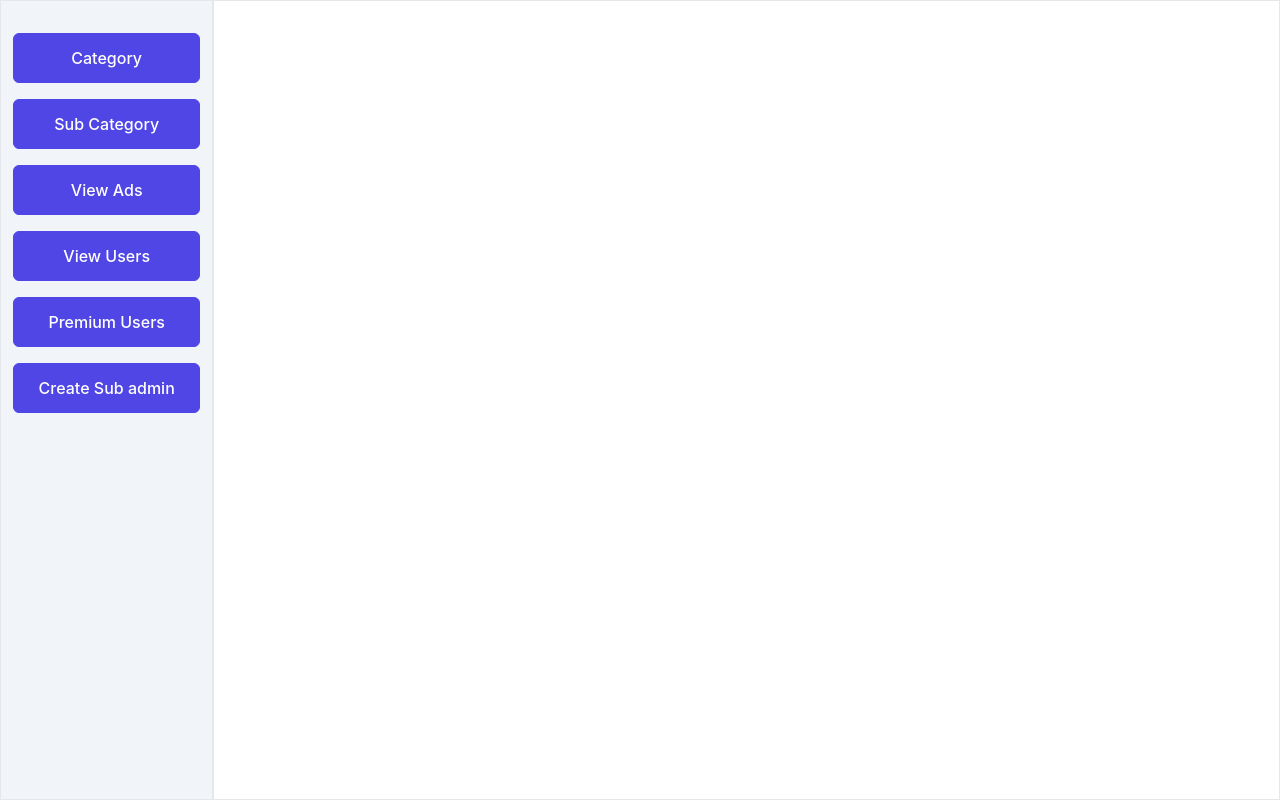
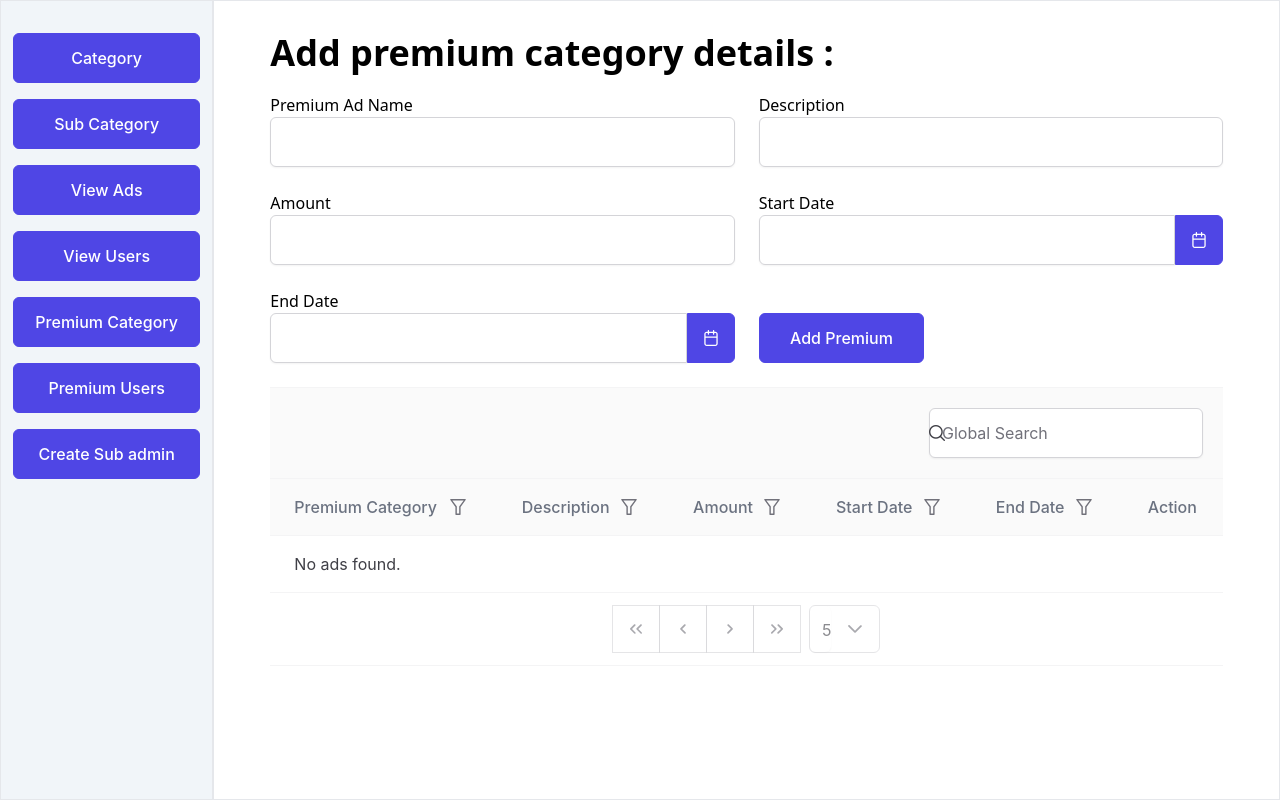
Before and after one commit to whyehtasam/classified-app, a React (Vite) app: page /premiumCategory in a window 1280 px wide. Built offline with nearby package versions, Linux system fonts and the light colour scheme; a web font is replaced by a local one.

Commit message:
Update routes and components, add PremiumCategoryTable, CreateSubAdmin, and UserViewDialog components

```diff
--- a/src/App.jsx
+++ b/src/App.jsx
@@ -11,6 +11,7 @@ import ManageAds from "./components/ManageAds";
 import ManageUsers from "./components/ManageUsers";
 import PremiumUserTable from "./components/PremiumUser";
 import CreateSubAdmin from "./components/CreateSubAdmin";
+import PremiumCategoryTable from "./components/PremiumCategory";
 
 function App() {
   return (
@@ -29,6 +30,7 @@ function App() {
               <Route path="/manageUsers" element={<ManageUsers/>} />
               <Route path="/managePremiumUsers" element={<PremiumUserTable/>} />
               <Route path="/createSubAdmin" element={<CreateSubAdmin/>} />
+              <Route path="/premiumCategory" element={<PremiumCategoryTable/>} />
             </Routes>
           </div>
         </div>
--- a/src/components/AdsTable.jsx
+++ b/src/components/AdsTable.jsx
@@ -151,6 +151,7 @@ export default function AdsTable() {
   globalFilterFields={["title", "category", "subCategory", "userEmail", "membership", "price", "status"]}
   header={header}
   emptyMessage="No ads found."
+
 >
         <Column field="title" header="Title" filter filterPlaceholder="Search by title" style={{ minWidth: "12rem" }} />
         <Column field="category" header="Category" filter filterPlaceholder="Search by category" style={{ minWidth: "12rem" }} />
--- a/src/components/CreateSubAdmin.jsx
+++ b/src/components/CreateSubAdmin.jsx
@@ -87,7 +87,8 @@ const CreateSubAdmin = () => {
 
   return (
     <div>
-      <h3>Create Sub-Admin</h3>
+       <h1 className="text-4xl font-semibold mb-5">Create Sub admin:</h1>
+
       <div className="flex space-x-4 my-8">
         <div className="flex-1">
           {/* <label htmlFor="username">User Name</label> */}
--- a/src/components/ManageAds.jsx
+++ b/src/components/ManageAds.jsx
@@ -3,6 +3,7 @@ import AdsTable from "./AdsTable";
 const ManageAds = () => {
   return (
     <section className="ads">
+       <h1 className="text-4xl font-semibold mb-5">View Ads details :</h1>
       <AdsTable />
     </section>
   );
--- a/src/components/ManageUsers.jsx
+++ b/src/components/ManageUsers.jsx
@@ -1,9 +1,12 @@
-import React from 'react'
-import UserTable from './UserTable'
+import React from "react";
+import UserTable from "./UserTable";
 const ManageUsers = () => {
   return (
-    <div><UserTable/></div>
-  )
-}
+    <div>
+       <h1 className="text-4xl font-semibold mb-5">View user details :</h1>
+      <UserTable />
+    </div>
+  );
+};
 
-export default ManageUsers
+export default ManageUsers;
--- /dev/null
+++ b/src/components/PremiumCategory.jsx
@@ -0,0 +1,174 @@
+import React, { useState } from "react";
+import { DataTable } from "primereact/datatable";
+import { Column } from "primereact/column";
+import { Calendar } from "primereact/calendar";
+import { InputText } from "primereact/inputtext";
+import { Button } from "primereact/button";
+import { InputNumber } from "primereact/inputnumber";
+
+export default function PremiumCategoryTable() {
+  const [ads, setAds] = useState([]);
+  const [globalFilter, setGlobalFilter] = useState(null);
+  const [newAd, setNewAd] = useState({
+    name: "",
+    description: "",
+    amount: null,
+    startDate: null,
+    endDate: null,
+  });
+
+  const header = (
+    <div className="table-header flex justify-end">
+      <span className="p-input-icon-left">
+        <i className="pi pi-search" />
+        <InputText
+          type="search"
+          onInput={(e) => setGlobalFilter(e.target.value)}
+          placeholder="Global Search"
+        />
+      </span>
+    </div>
+  );
+
+  const addAd = () => {
+    setAds([...ads, { ...newAd, sNo: ads.length + 1 }]);
+    setNewAd({
+      name: "",
+      description: "",
+      amount: null,
+      startDate: null,
+      endDate: null,
+    });
+  };
+
+  const deleteAd = (index) => {
+    setAds(ads.filter((ad, i) => i !== index));
+  };
+
+  const actionBodyTemplate = (rowData, index) => {
+    return (
+      <Button
+        icon="pi pi-trash"
+        className="p-button-rounded p-button-danger"
+        onClick={() => deleteAd(index)}
+      />
+    );
+  };
+
+  return (
+    <div className="card">
+      <h1 className="text-4xl font-semibold mb-5">
+        Add premium category details :
+      </h1>
+
+      <div className="p-fluid p-formgrid grid grid-cols-2 gap-6 mb-6">
+        <div className="p-field p-col">
+          <label htmlFor="name">Premium Ad Name</label>
+          <InputText
+            id="name"
+            value={newAd.name}
+            onChange={(e) => setNewAd({ ...newAd, name: e.target.value })}
+          />
+        </div>
+        <div className="p-field p-col">
+          <label htmlFor="description">Description</label>
+          <InputText
+            id="description"
+            value={newAd.description}
+            onChange={(e) =>
+              setNewAd({ ...newAd, description: e.target.value })
+            }
+          />
+        </div>
+        <div className="p-field p-col">
+          <label htmlFor="amount">Amount</label>
+          <InputNumber
+            id="amount"
+            value={newAd.amount}
+            onValueChange={(e) => setNewAd({ ...newAd, amount: e.value })}
+            mode="currency"
+            currency="USD"
+            locale="en-US"
+          />
+        </div>
+        <div className="p-field p-col">
+          <label htmlFor="startDate">Start Date</label>
+          <Calendar
+            id="startDate"
+            value={newAd.startDate}
+            onChange={(e) => setNewAd({ ...newAd, startDate: e.value })}
+            dateFormat="yy-mm-dd"
+            mask="9999-99-99"
+            showIcon
+          />
+        </div>
+        <div className="p-field p-col">
+          <label htmlFor="endDate">End Date</label>
+          <Calendar
+            id="endDate"
+            value={newAd.endDate}
+            onChange={(e) => setNewAd({ ...newAd, endDate: e.value })}
+            dateFormat="yy-mm-dd"
+            mask="9999-99-99"
+            showIcon
+          />
+        </div>
+        <div className="p-field p-col w-fit">
+        <label className="text-white">add</label>
+          <Button label="Add Premium" onClick={addAd} />
+        </div>
+      </div>
+
+      <DataTable
+        value={ads}
+        paginator
+        rows={5}
+        rowsPerPageOptions={[5, 10, 25, 50]}
+        dataKey="sNo"
+        emptyMessage="No ads found."
+        globalFilter={globalFilter}
+        header={header}
+
+      >
+        <Column
+          field="name"
+          header="Premium Category"
+          filter
+          filterPlaceholder="Search by name"
+
+        />
+        <Column
+          field="description"
+          header="Description"
+          filter
+          filterPlaceholder="Search by description"
+        />
+        <Column
+          field="amount"
+          header="Amount"
+          filter
+          filterPlaceholder="Search by amount"
+        />
+        <Column
+          field="startDate"
+          header="Start Date"
+          body={(rowData) => rowData.startDate.toLocaleDateString()}
+          filter
+          filterElement={
+            <Calendar dateFormat="yy-mm-dd" mask="9999-99-99" showIcon />
+          }
+        />
+        <Column
+          field="endDate"
+          header="End Date"
+          body={(rowData) => rowData.endDate.toLocaleDateString()}
+          filter
+          filterElement={
+            <Calendar dateFormat="yy-mm-dd" mask="9999-99-99" showIcon />
+          }
+        />
+        <Column body={actionBodyTemplate} header="Action" />
+      </DataTable>
+    </div>
+  );
+}
--- a/src/components/PremiumUser.jsx
+++ b/src/components/PremiumUser.jsx
@@ -33,8 +33,8 @@ export default function PremiumAdsTable() {
   }, []);
 
   const header = (
-    <div className="table-header">
-      <h5 className="p-m-0">Manage Premium Ads</h5>
+    <div className="table-header flex justify-end">
+      {/* <h5 className="p-m-0">Manage Premium Ads</h5> */}
       <span className="p-input-icon-left">
         <i className="pi pi-search" />
         <InputText type="search" onInput={(e) => setGlobalFilter(e.target.value)} placeholder="Global Search" />
@@ -44,6 +44,8 @@ export default function PremiumAdsTable() {
 
   return (
     <div className="card">
+               <h1 className="text-4xl font-semibold mb-5">View Premium user details :</h1>
+
       <DataTable
         value={ads}
         paginator
--- a/src/components/Sidebar.jsx
+++ b/src/components/Sidebar.jsx
@@ -17,12 +17,16 @@ const Sidebar = () => {
       <Link to="/manageUsers">
         <Button label="View Users" />
       </Link>
+      <Link to="/premiumCategory">
+        <Button label="Premium Category" />
+      </Link>
       <Link to="/managePremiumUsers">
         <Button label="Premium Users" />
       </Link>
       <Link to="/createSubAdmin">
         <Button label="Create Sub admin" />
       </Link>
+
     </div>
   );
 };
--- a/src/components/UserViewDialog.jsx
+++ b/src/components/UserViewDialog.jsx
@@ -45,8 +45,8 @@ export default function UserViewDialog({ data }) {
         maximizable
       >
         <section className="text-gray-600 body-font overflow-hidden">
-          <div className="container p-5 mx-auto">
-            <div className="lg:w-[550px] lg:p-6 mb-6 lg:mb-0">
+          <div className="container p-5 mx-auto flex justify-center">
+            <div className="lg:w-[550px] lg:p-6 mb- lg:mb-0">
               <div className="p-d-flex p-ai-center">
                 <Avatar icon="pi pi-user" size="large" shape="circle" />
                 <h2 className="mt-5 text-xl font-semibold title-font text-gray-500 tracking-widest">{data.name}</h2>
```
